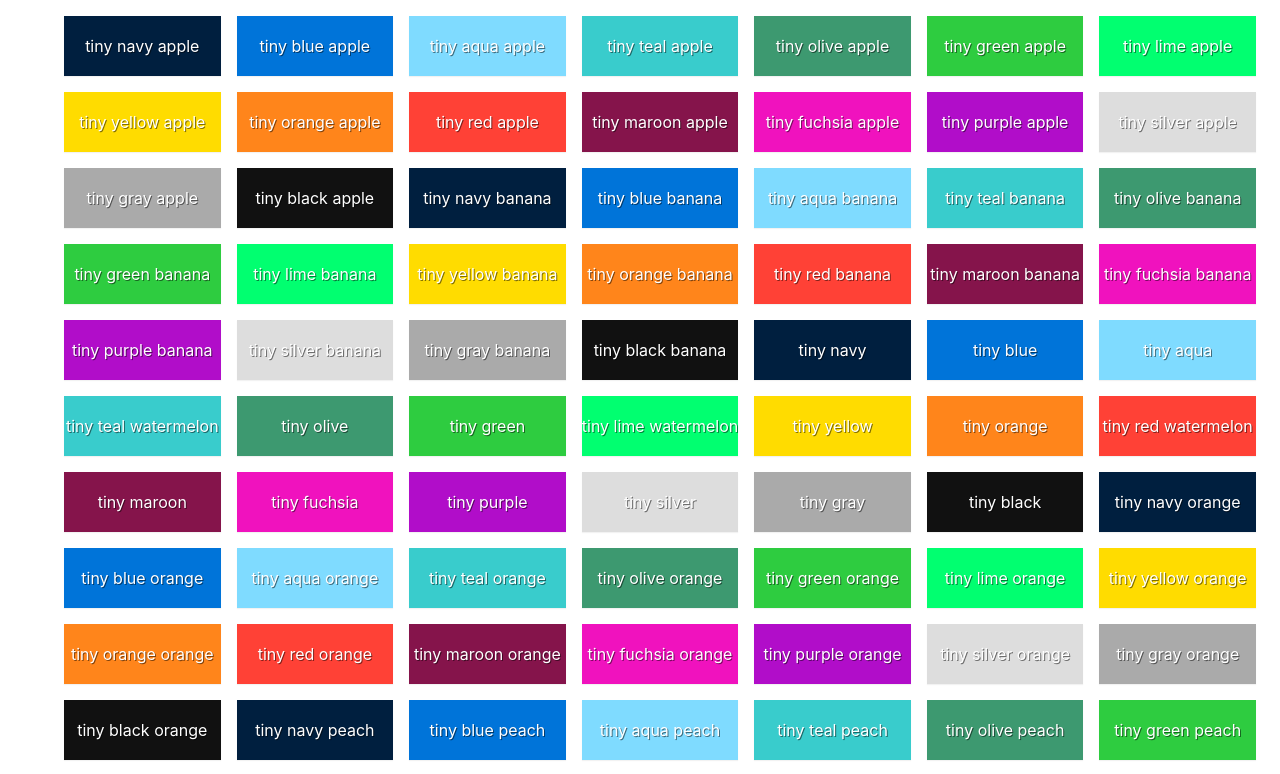
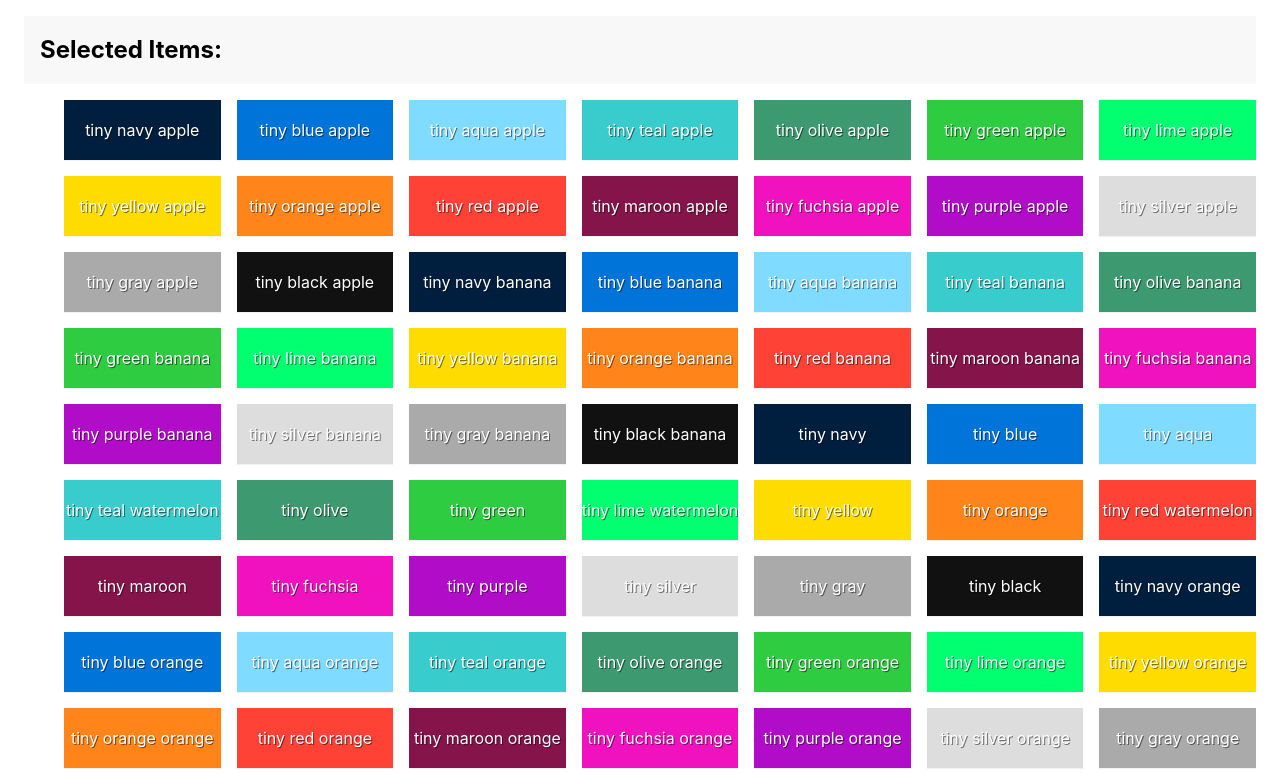
Before and after one commit to ShugKnight24/react_fiddle_challenge, a React (Vite) app: page / in a window 1280 px wide. Shown: the top 774 px of the page. Built offline with nearby package versions, Linux system fonts and the light colour scheme.

Commit message:
feat: Display selected items at the top of the page

```diff
--- a/src/components/List.css
+++ b/src/components/List.css
@@ -1,3 +1,25 @@
+.SelectedList {
+  margin: 16px;
+  padding: 16px;
+  background-color: #f8f8f8;
+  color: #000;
+  display: flex;
+  flex-direction: row;
+  flex-wrap: wrap;
+}
+
+.SelectedList h2 {
+  margin: 0;
+  padding: 0;
+  width: 100%;
+}
+
+.SelectedList p {
+  margin: 0;
+  padding: 0;
+  margin-right: 5px;
+}
+
 .List {
   margin: 16px;
   display: grid;
--- a/src/components/List.jsx
+++ b/src/components/List.jsx
@@ -1,5 +1,6 @@
 import { useState } from 'react';
 import { ListItem } from './ListItem';
+import { SelectedList } from './SelectedList';
 
 import './List.css';
 
@@ -8,7 +9,7 @@ import './List.css';
 // ~~2. Multiple items can be selected at a time.~~
 // ~~3. Make sure to avoid unnecessary re-renders of each list item in the big list (performance).~~
 // ~~4. Currently selected items should be visually highlighted.~~
-// 5. Currently selected items' names should be shown at the top of the page.
+// ~~5. Currently selected items' names should be shown at the top of the page.~~
 //
 // Feel free to change the component structure at will.
 
@@ -25,6 +26,7 @@ export const List = ({ items }) => {
 
   return (
     <>
+      <SelectedList selectedItems={selectedItems} />
       <ul className="List">
         {items.map(item => (
           <ListItem
--- /dev/null
+++ b/src/components/SelectedList.jsx
@@ -0,0 +1,8 @@
+export const SelectedList = ({ selectedItems }) => (
+  <div className="SelectedList">
+    <h2>Selected Items:</h2>
+    {selectedItems.map(item => (
+      <p key={item}>{item},</p>
+    ))}
+  </div>
+);
```
